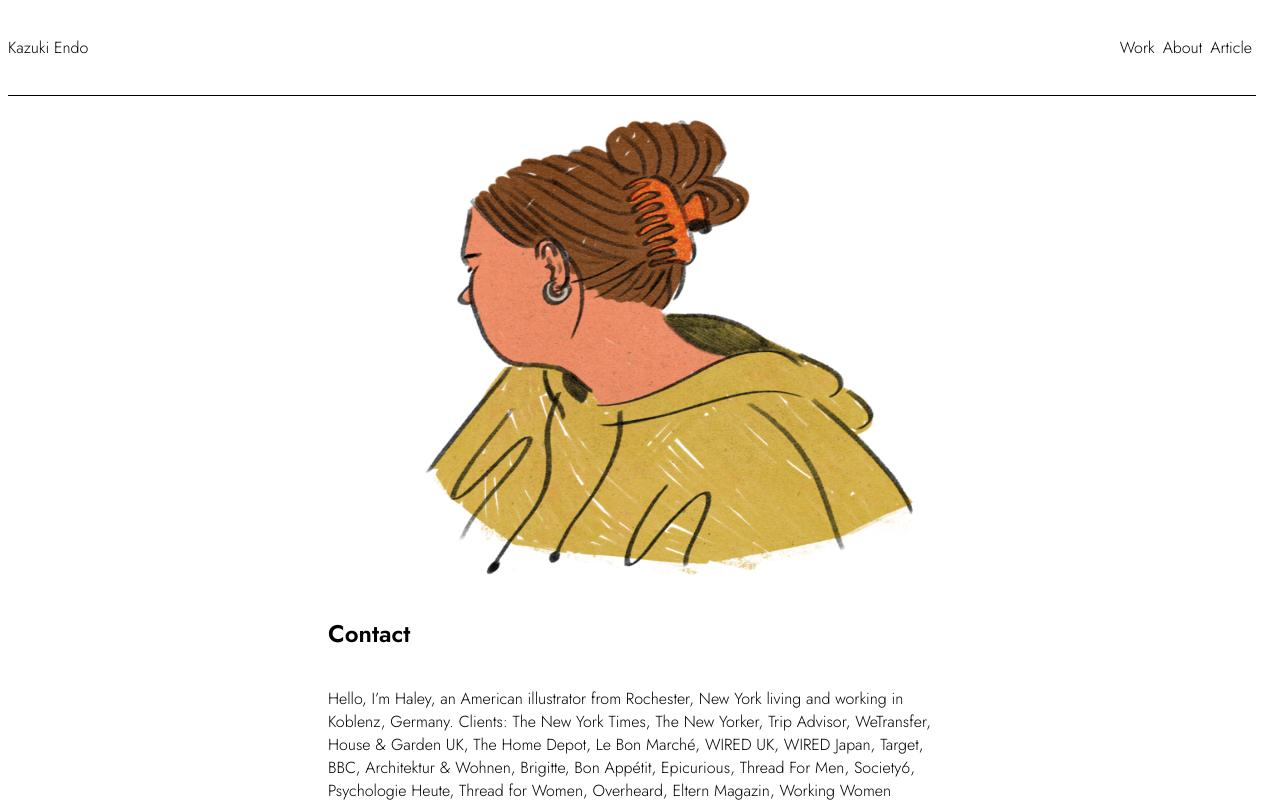
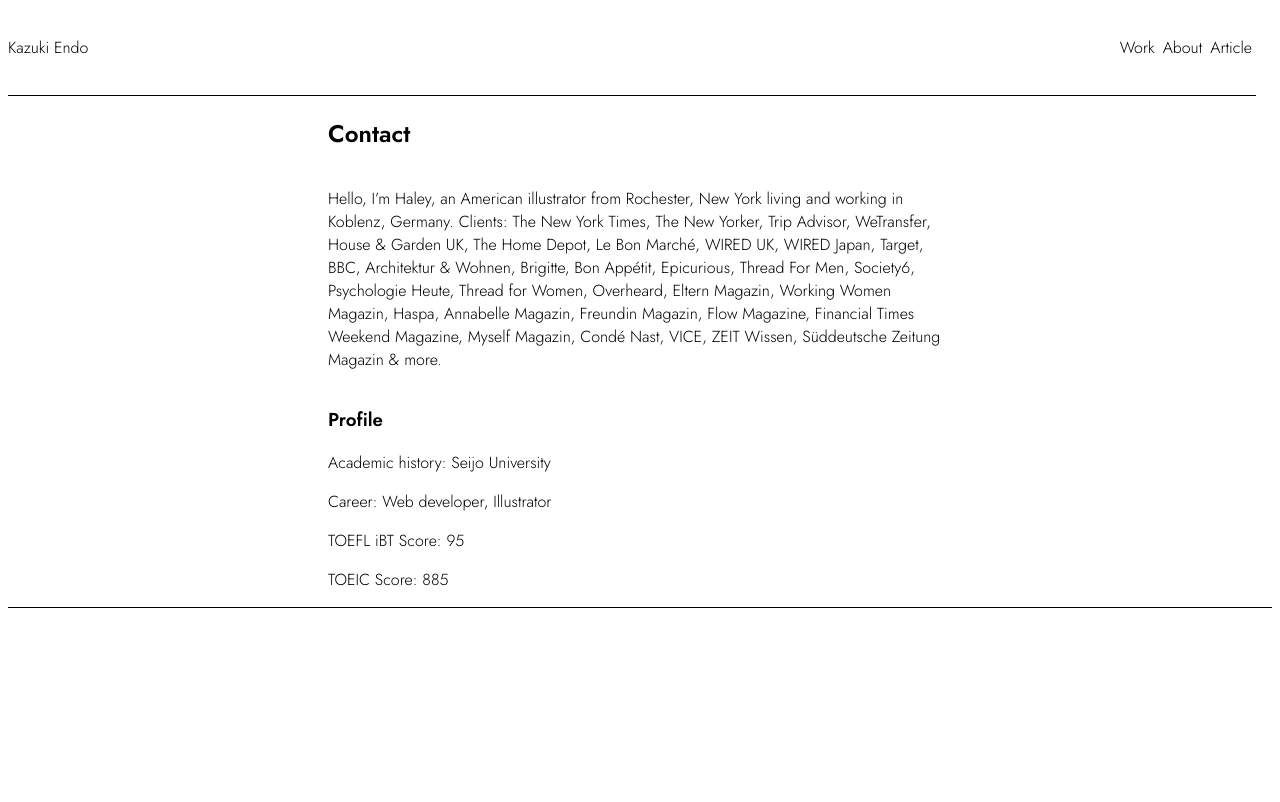
Before and after one commit to Omoju117/web-gallery, a Next.js app: page /about in a window 1280 px wide. Shown: the top 802 px of the page. Built offline with nearby package versions, Linux system fonts and the light colour scheme.

Commit message:
update: adjust layout

```diff
--- a/components/atoms/card/card.module.scss
+++ b/components/atoms/card/card.module.scss
@@ -12,8 +12,8 @@
   justify-content: center;
   font-weight: 200;
   @media screen and (max-width: 460px) {
-    width: 80vw;
-    height: 80vw;
+    width: 100vw;
+    height: 75vw;
     font-size: 14px;
   }
 }
--- a/components/atoms/card/index.tsx
+++ b/components/atoms/card/index.tsx
@@ -27,7 +27,7 @@
           alt='work image'
         />
       </Link>
-      <div className={style.work_title}>Work Title</div>
+      {/* <div className={style.work_title}>Work Title</div> */}
     </div>
   );
 };
--- a/pages/about/index.tsx
+++ b/pages/about/index.tsx
@@ -1,25 +1,15 @@
 import { VFC } from 'react';
-import Image from 'next/image';
 import Header from '../../components/templates/header';
 import style from './about.module.scss';
-import { commonImagePath } from '../../data/data';
 import Footer from '../../components/templates/footer';
 
 const About: VFC = () => {
-  const imageUrl = 'sample_tippman_image.png';
-  const squareSize = 500;
   return (
     <div className={style.container}>
       <Header />
       <section className={`${style.contents} ${style.fadeIn}`}>
         {/* <Logo /> */}
         <div className={style.contents_wrapper}>
-          <Image
-            src={commonImagePath + imageUrl}
-            width={squareSize}
-            height={squareSize}
-            alt='studio image'
-          />
           <h1>Contact</h1>
           <p className={style.description}>
             Hello, I’m Haley, an American illustrator from Rochester, New York
--- a/pages/work.module.scss
+++ b/pages/work.module.scss
@@ -29,7 +29,6 @@
 }
 
 .card_list {
-  // display: flex;
   flex-wrap: wrap;
   flex-direction: row;
   margin: 0;
@@ -39,11 +38,9 @@
 }
 
 .card_list_style_big {
-  // display: flex;
   flex-wrap: wrap;
   flex-direction: column;
-  margin: 0;
-  padding: 16px;
+  padding: 0;
   @include flex-center();
   margin-bottom: 16px;
 }
```
